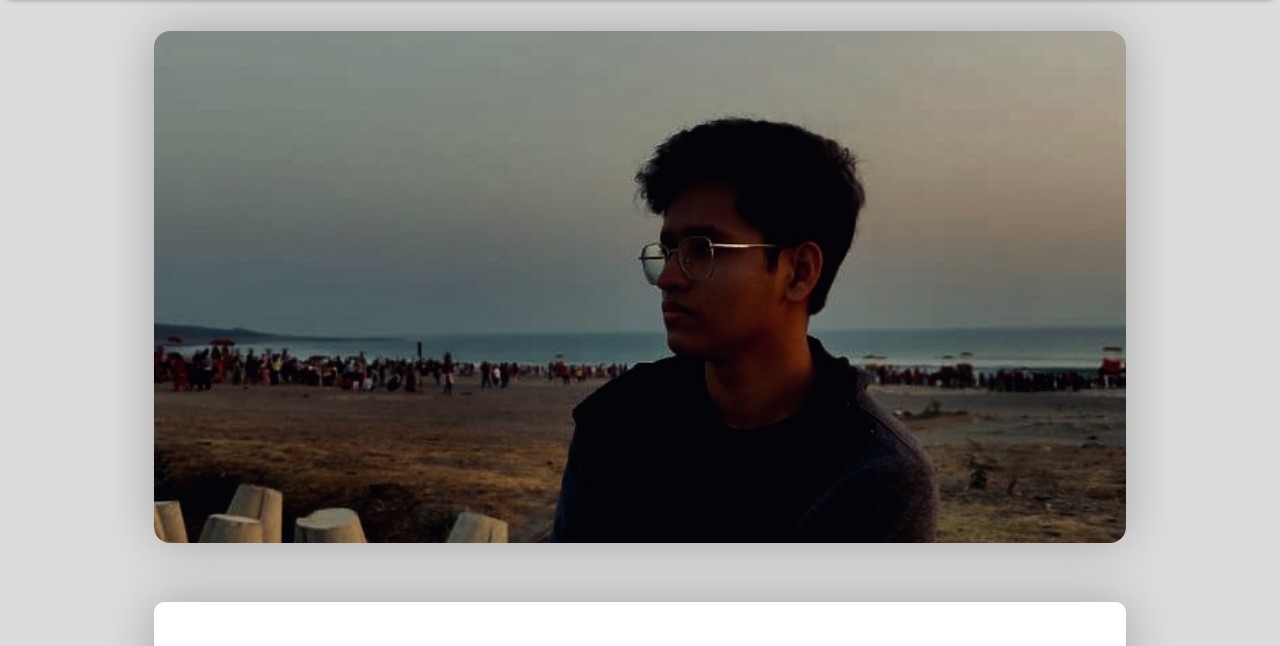
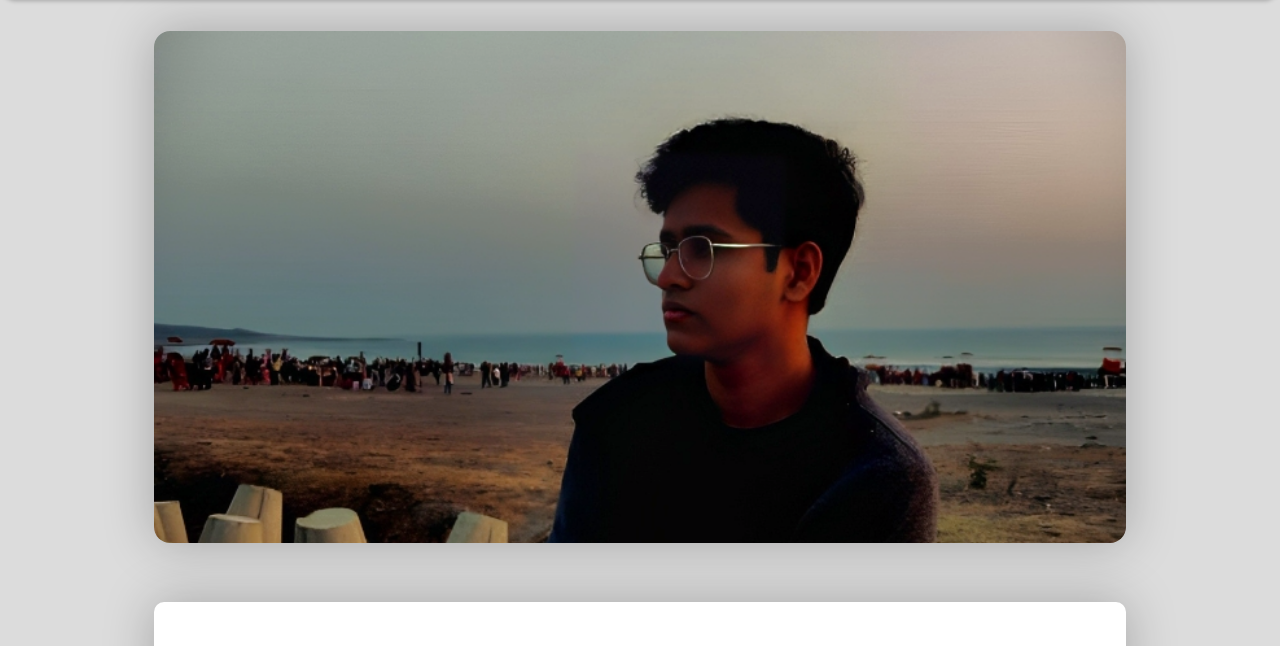
Before and after one commit to OrientsVictor/orientsvictor.github.io, a plain HTML site: page index.html in a window 1280 px wide. Shown: the part 123-769 px from the top of the page. Drawn offline with Linux system fonts and the light colour scheme.

Commit message:
Completed

```diff
--- a/index.html
+++ b/index.html
@@ -20,7 +20,7 @@
     <div id="main">
 
         <div id="pfp">
-            <img src="media/pfp.jpeg" alt="Sourjya Sarkar">
+            <img src="media/pfp.png" alt="Sourjya Sarkar">
         </div>
 
         <div id="about" class="section">
```
Also changed, not shown: media/pfp.jpeg (deleted), media/pfp.png (added), media/pfp.svg (deleted).
